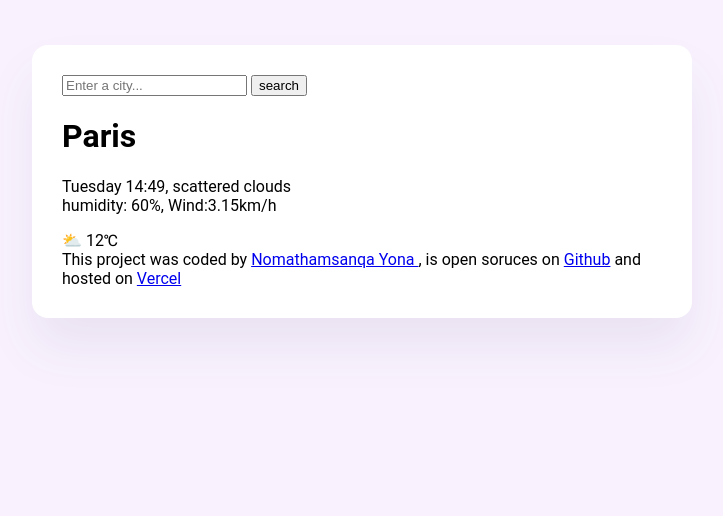
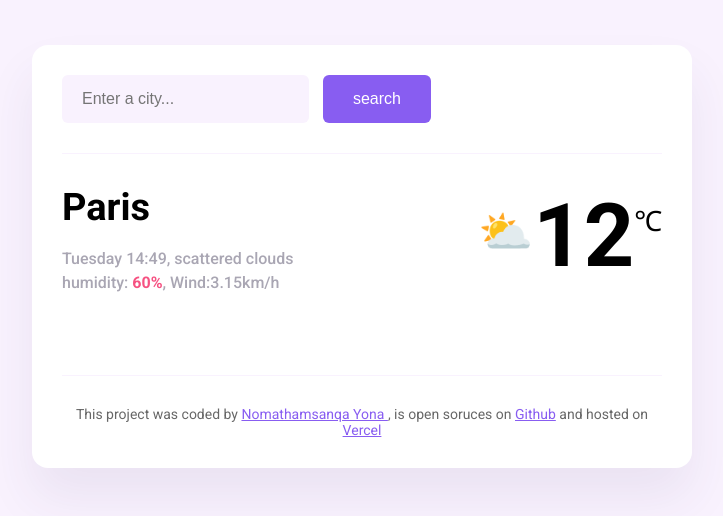
Before and after one commit to Noma-tee/weather-app, a plain HTML site: page index.html in a window 1280 px wide. Shown: the whole page, without its empty margins (278-1001 px from the left). Drawn offline with Linux system fonts and the light colour scheme.

Commit message:
added basic css

```diff
--- a/index.html
+++ b/index.html
@@ -3,31 +3,37 @@
   <head>
     <meta charset="UTF-8" />
     <meta name="viewport" content="width=device-width, initial-scale=1.0" />
+    <link
+      href="https://fonts.googleapis.com/css2?family=Roboto:ital,wght@0,100;0,300;0,400;0,500;0,700;0,900;1,100;1,300;1,400;1,500;1,700;1,900&display=swap"
+      rel="stylesheet"
+    />
     <link rel="stylesheet" href="src/style.css" />
     <title>weather project</title>
   </head>
   <body>
     <div class="weather-app">
     <header>
-        <form>
-         <input type="search" placeholder="Enter a city..." required /> </input>
-         <input type="submit" value="search"></input>
+        <form class="search-form">
+         <input type="search" placeholder="Enter a city..." required class="search-form-input" /> </input>
+         <input type="submit" value="search" class="search-form-button"></input>
     </form>
     </header>
     <main>
+      <div class="weather-app-data">
         <div>
-        <h1>Paris</h1>
-         <p>
+        <h1 class="weather-app-city">Paris</h1>
+         <p class="weather-app-details">
             Tuesday 14:49, scattered clouds
          </br>
-         humidity: 60%, Wind:3.15km/h
+         humidity: <strong>60%</strong>, Wind:3.15km/h
          </p>
         </div>
-         <div>
-         ⛅ 12℃
+         <div class="weather-app-temperature-container">
+         <div class="weather-app-icon">⛅</div>
+         <div class="weather-app-temperature"> 12</div>
+         <div class="weather-app-unit">℃</div>
          </div>
-
-
+      </div>
     </main>
 
 
--- a/src/style.css
+++ b/src/style.css
@@ -2,6 +2,50 @@
   background-color: #f9f2fe;
   font-family: "roboto", sans-serif;
 }
+
+a {
+  color: #885df1;
+}
+
+header {
+  border-bottom: 1px solid #f9f2fe;
+  padding: 0 0 30px 0;
+}
+
+main {
+  padding: 30px 0;
+}
+
+.weather-app-data {
+  display: flex;
+  justify-content: space-between;
+}
+
+.weather-app-city {
+  margin: 0;
+  font-size: 38px;
+  line-height: 47px;
+}
+
+.weather-app-details {
+  margin-bottom: 50px;
+  font-size: 16px;
+  line-height: 24px;
+  color: rgba(39, 33, 66, 0.4);
+  font-weight: 500;
+}
+
+.weather-app-details strong {
+  color: #f65282;
+}
+footer {
+  border-top: 1px solid #f9f2fe;
+  padding: 30px 0 0 0;
+  text-align: center;
+  font-size: 14px;
+  color: rgba(0, 0, 0, 0.6);
+}
+
 .weather-app {
   background: white;
   max-width: 600px;
@@ -10,3 +54,42 @@
   border-radius: 16px;
   padding: 30px;
 }
+
+.search-form-input {
+  background-color: #f9f2fe;
+  border: none;
+  border-radius: 6px;
+  max-width: 80%;
+  padding: 15px 20px;
+  font-size: 16px;
+}
+
+.search-form-button {
+  background-color: #885df1;
+  padding: 15px 30px;
+  border: none;
+  margin-left: 10px;
+  border-radius: 6px;
+  color: white;
+  font-size: 16px;
+}
+
+.weather-app-temperature-container {
+  display: flex;
+}
+
+.weather-app-temperature {
+  font-size: 88px;
+  font-weight: bold;
+}
+
+.weather-app-icon {
+  font-size: 44px;
+  margin-top: 22px;
+  margin-left: 10px;
+}
+
+.weather-app-unit {
+  margin-top: 17px;
+  font-size: 28px;
+}
```
